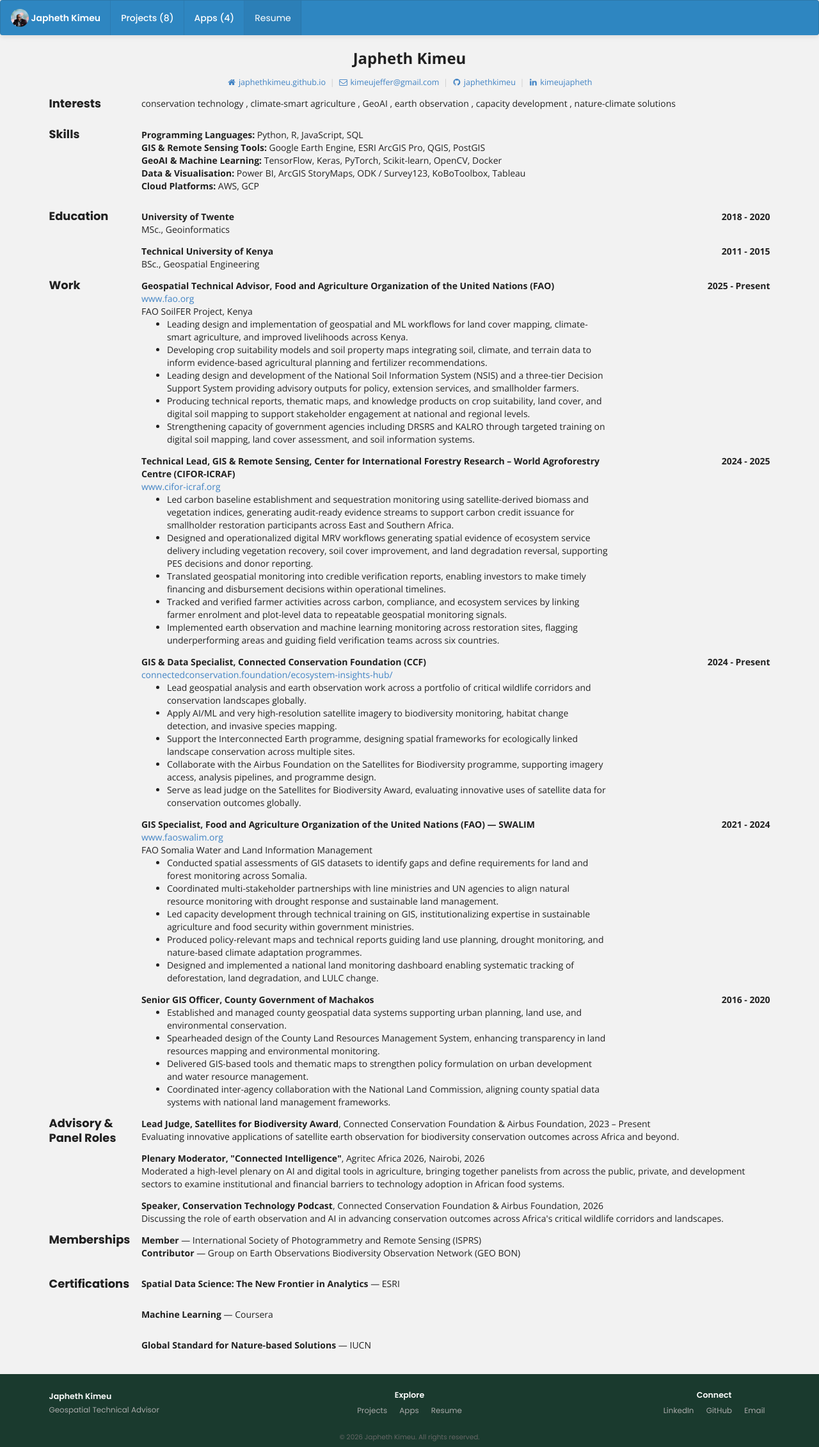
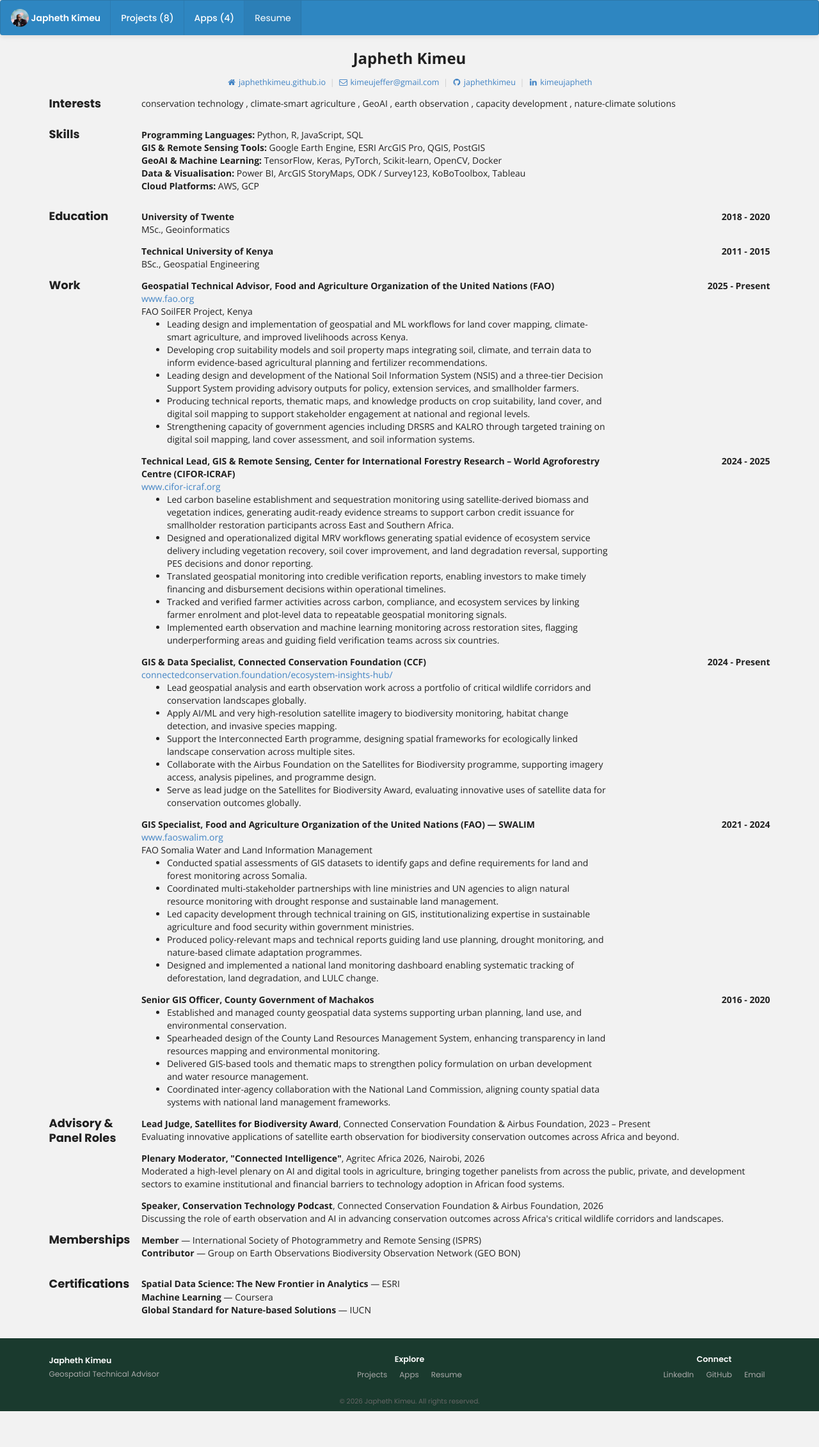
Before and after one commit to japhethkimeu/japhethkimeu.github.io, a Jekyll site: the page built from bio/index.html, in a window 1280 px wide. Shown: the whole page at 64% size. Built offline with Jekyll 4.4.1, drawn with Linux system fonts in a browser that asks for light colours; after the commit the page ends 2206 px from its top, so only the background shows below that.

Commit message:
Tighten spacing in bio-certifications-1.html

```diff
--- a/_includes/bio-certifications-1.html
+++ b/_includes/bio-certifications-1.html
@@ -7,11 +7,7 @@
   </div>
   <div class="fourteen wide column no-bottom">
     {% for entry in site.data.bio.certifications %}
-    <div class="ui grid" style="margin-bottom: 2px !important;">
-      <div class="sixteen wide column no-bottom">
-        <p class="ui no-bottom" style="margin: 0; padding: 0; line-height: 1.4;"><b>{{ entry.name }}</b> &mdash; {{ entry.issuer }}</p>
-      </div>
-    </div>
+    <p style="margin: 0; padding: 1px 0; line-height: 1.3;"><b>{{ entry.name }}</b> &mdash; {{ entry.issuer }}</p>
     {% endfor %}
   </div>
 </div>
```
